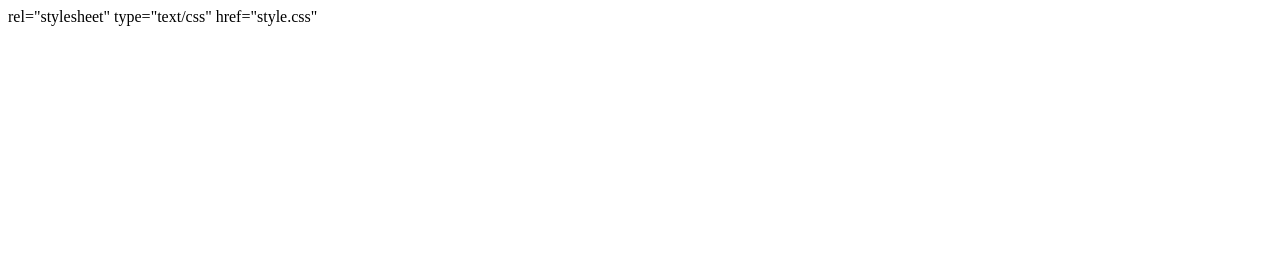
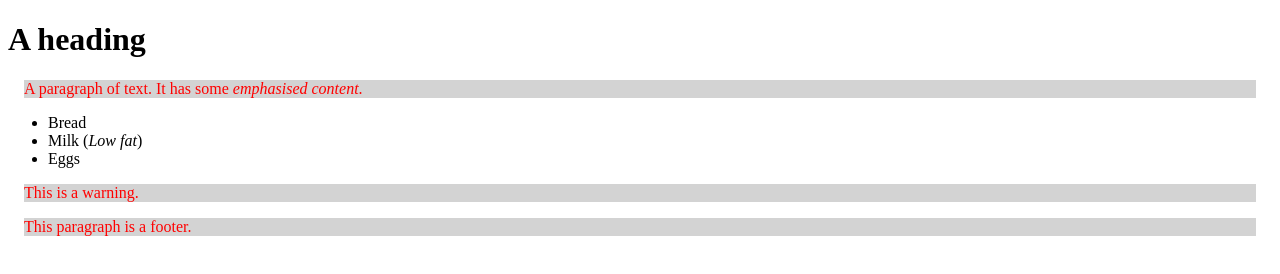
Before and after one commit to Abdulhasib1223/powercoders, a plain HTML site: page scratch/css.html in a window 1280 px wide. Drawn offline with Linux system fonts and the light colour scheme.

Commit message:
selecting elements type

```diff
--- a/scratch/css.html
+++ b/scratch/css.html
@@ -2,10 +2,22 @@
 <html>
 <head>
   <title>CSS examples</title>
-  <link> rel="stylesheet" type="text/css" href="style.css"
+  <link rel="stylesheet" type="text/css" href="style.css">
 </head>
 <body>
+  <h1>A heading</h1>
+
+  <p>A paragraph of text. It has some <em>emphasised content</em>.</p>
 
 
+  <ul>
+    <li>Bread</li>
+    <li>Milk (<em>Low fat</em>)</li>
+    <li class="important">Eggs</li>
+  </ul>
+
+  <p class="warning">This is a warning.</p>
+
+  <p id="footer">This paragraph is a footer.</p>
 </body>
 </html>
--- a/scratch/style.css
+++ b/scratch/style.css
@@ -0,0 +1,6 @@
+p {
+  color: red;
+  background-color: lightgrey;
+  margin-left: 1em;
+  margin-right: 1em;
+}
```
